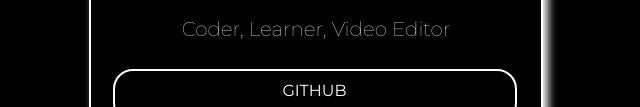
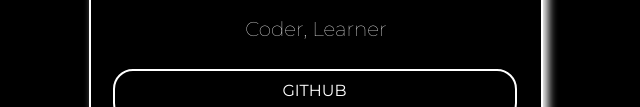
Before and after one commit to kshitijakarsh/profile-card, a plain HTML site: page index.html in a window 1280 px wide. Shown: the part 325-432 px from the top of the page, without its empty margins (359-999 px from the left). Drawn offline with Linux system fonts and the light colour scheme; a web font is replaced by a local one.

Commit message:
Update index.html

```diff
--- a/index.html
+++ b/index.html
@@ -14,7 +14,7 @@
             <a href="https://maps.app.goo.gl/rM7WPZLzuNUMWuUG8">Noida, India</a>
         </div>
         <div id="about">
-            <p>Coder, Learner, Video Editor</p>
+            <p>Coder, Learner</p>
         </div>
         <a href="https://github.com/kshitijakarsh">
         <div id="github" class="link"> GITHUB </div>
```
